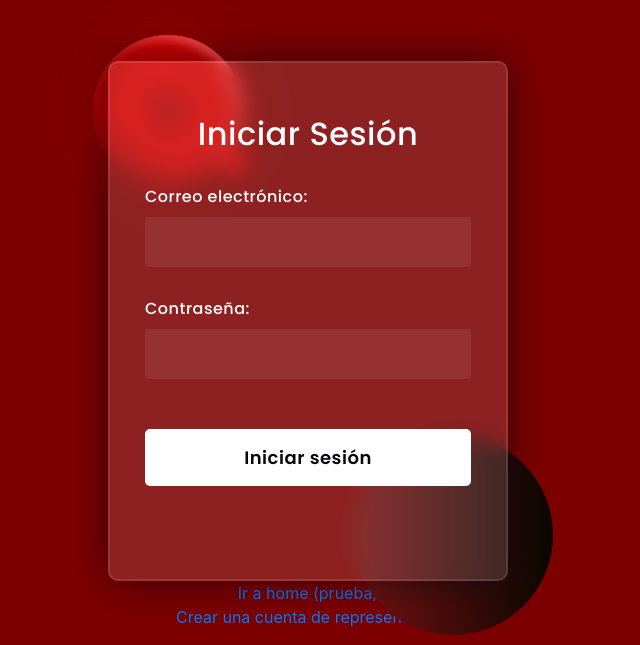
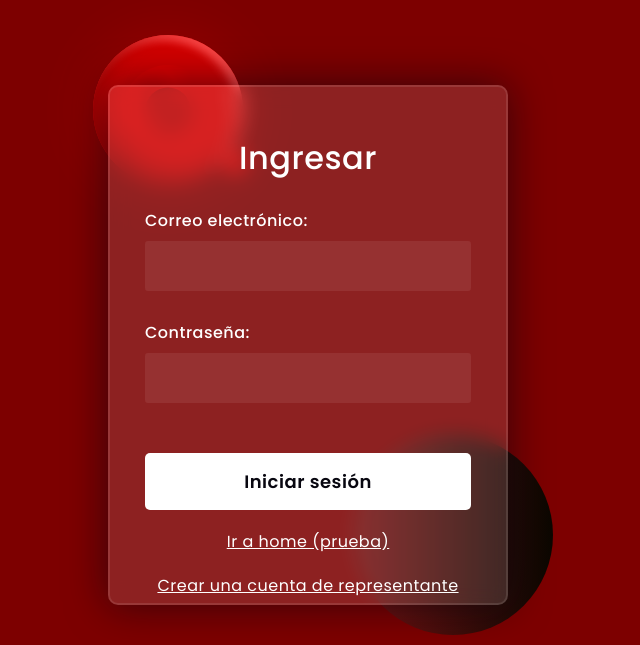
Before and after one commit to Camilink/BloodPoint-core, a Django app: page /login/ in a window 1280 px wide. Shown: the part 105-750 px from the top of the page, without its empty margins (332-972 px from the left). Run offline with Django 5.2, Linux system fonts and the light colour scheme.

Commit message:
login fix

```diff
--- a/templates/login.html
+++ b/templates/login.html
@@ -21,15 +21,17 @@
 				</div> -->
 			</div>
 		</header>
-        <form class='login' method="POST" action="{% url 'login' %}">
+        <form class="login"  method="POST" action="{% url 'login' %}">
             {% csrf_token %}
-			<h3>Iniciar Sesión</h3>
+			<h3>Ingresar</h3>
             <label for="email">Correo electrónico:</label>
             <input type="email" name="email" required>
 
             <label for="password">Contraseña:</label>
             <input type="password" name="password" required>
             <button type="submit">Iniciar sesión</button>
+			<a href="{% url 'home' %}" style="text-align: center;">Ir a home (prueba)</a>
+            <a href="{% url 'signup_representante' %}">Crear una cuenta de representante</a>
         </form>
         <!-- Muestra mensajes de error si existen -->
             {% if messages %}
@@ -39,7 +41,6 @@
                 {% endfor %}
             </ul>
             {% endif %}
-            <a href="{% url 'home' %}" style="text-align: center;">Ir a home (prueba)</a>
-            <a href="{% url 'signup_representante' %}">Crear una cuenta de representante</a>
+
 	</body>
 {% endblock %}
```
